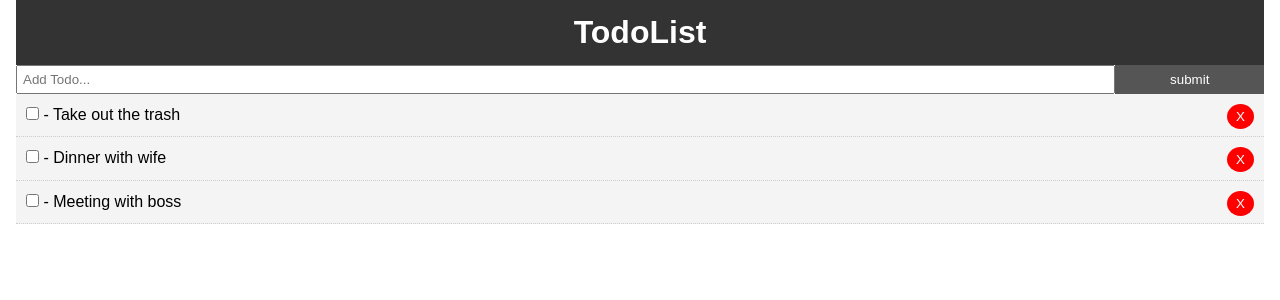
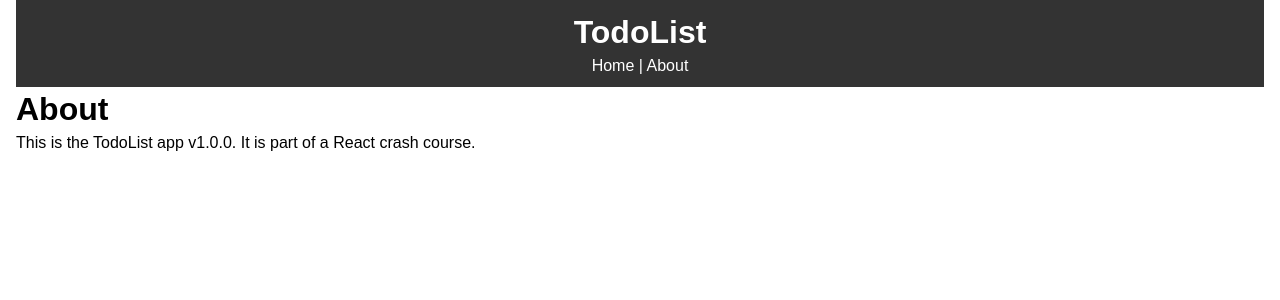
Before and after one commit to mikepianka/react-crash-todo, a React (Create React App) app: page /about in a window 1280 px wide. Shown: the top 300 px of the page. Built offline with nearby package versions, Linux system fonts and the light colour scheme.

Commit message:
add routes

```diff
--- a/package.json
+++ b/package.json
@@ -8,6 +8,7 @@
     "@testing-library/user-event": "^12.1.10",
     "react": "^17.0.1",
     "react-dom": "^17.0.1",
+    "react-router-dom": "^5.2.0",
     "react-scripts": "4.0.0",
     "uuid": "^8.3.1",
     "web-vitals": "^0.2.4"
--- a/src/App.js
+++ b/src/App.js
@@ -1,7 +1,9 @@
 import React, { Component } from "react";
+import { BrowserRouter as Router, Route} from 'react-router-dom';
 import Header from './components/layout/Header';
 import Todos from "./components/Todos";
 import AddTodo from './components/AddTodo';
+import About from './components/pages/About';
 import { v4 as uuid } from 'uuid';
 
 import "./App.css";
@@ -62,13 +64,20 @@
 
   render() {
     return (
+      <Router>
         <div className="App">
           <div className="container">
             <Header />
+            <Route exact path='/' render={props => (
+              <React.Fragment>
                 <AddTodo addTodo={this.addTodo}/>
                 <Todos todos={this.state.todos} markComplete={this.markComplete} delTodo={this.delTodo} />
+              </React.Fragment>
+            )} />
+            <Route path='/about' component={About} />
           </div>
         </div>
+      </Router>
     );
   }
 }
--- a/src/components/layout/Header.js
+++ b/src/components/layout/Header.js
@@ -1,10 +1,12 @@
 import React from 'react';
+import { Link } from 'react-router-dom';
 
 // can just use a functional component because this will be markup without state or methods
 function Header() {
   return (
     <header style={headerStyle}>
       <h1>TodoList</h1>
+      <Link style={linkStyle} to='/'>Home</Link> | <Link style={linkStyle} to='/about'>About</Link>
     </header>
   )
 }
@@ -16,4 +18,9 @@
   padding: '10px'
 }
 
+const linkStyle = {
+  color: '#fff',
+  textDecoration: 'none'
+}
+
 export default Header;
--- /dev/null
+++ b/src/components/pages/About.js
@@ -0,0 +1,10 @@
+import React from 'react'
+
+export default function About() {
+  return (
+    <React.Fragment>
+      <h1>About</h1>
+      <p>This is the TodoList app v1.0.0. It is part of a React crash course.</p>
+    </React.Fragment>
+  )
+}
```
Also changed, not shown: 1 other file (tests, documents, lock files or other folders). Lines whose indentation alone changed are shown as unchanged.
